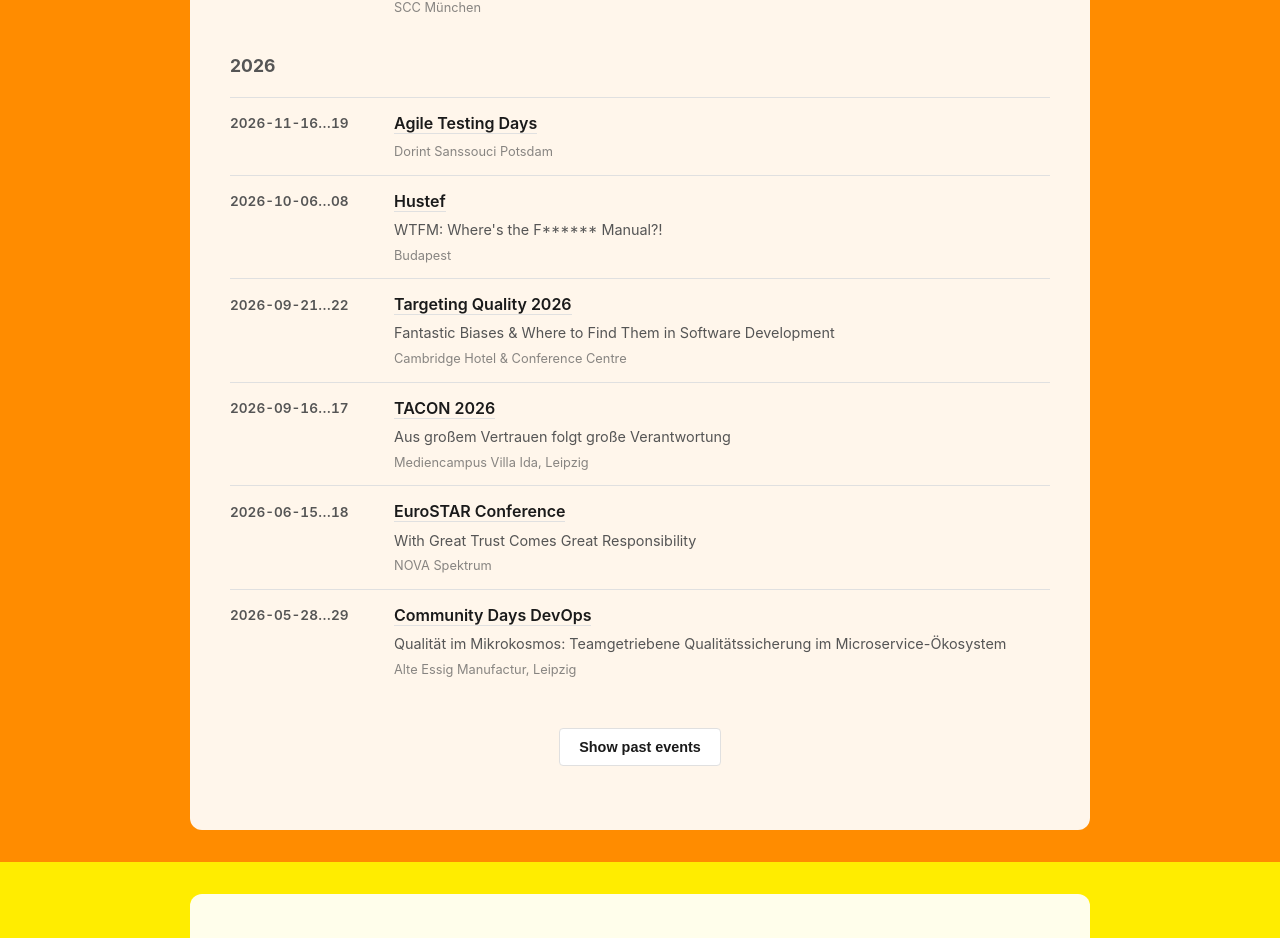
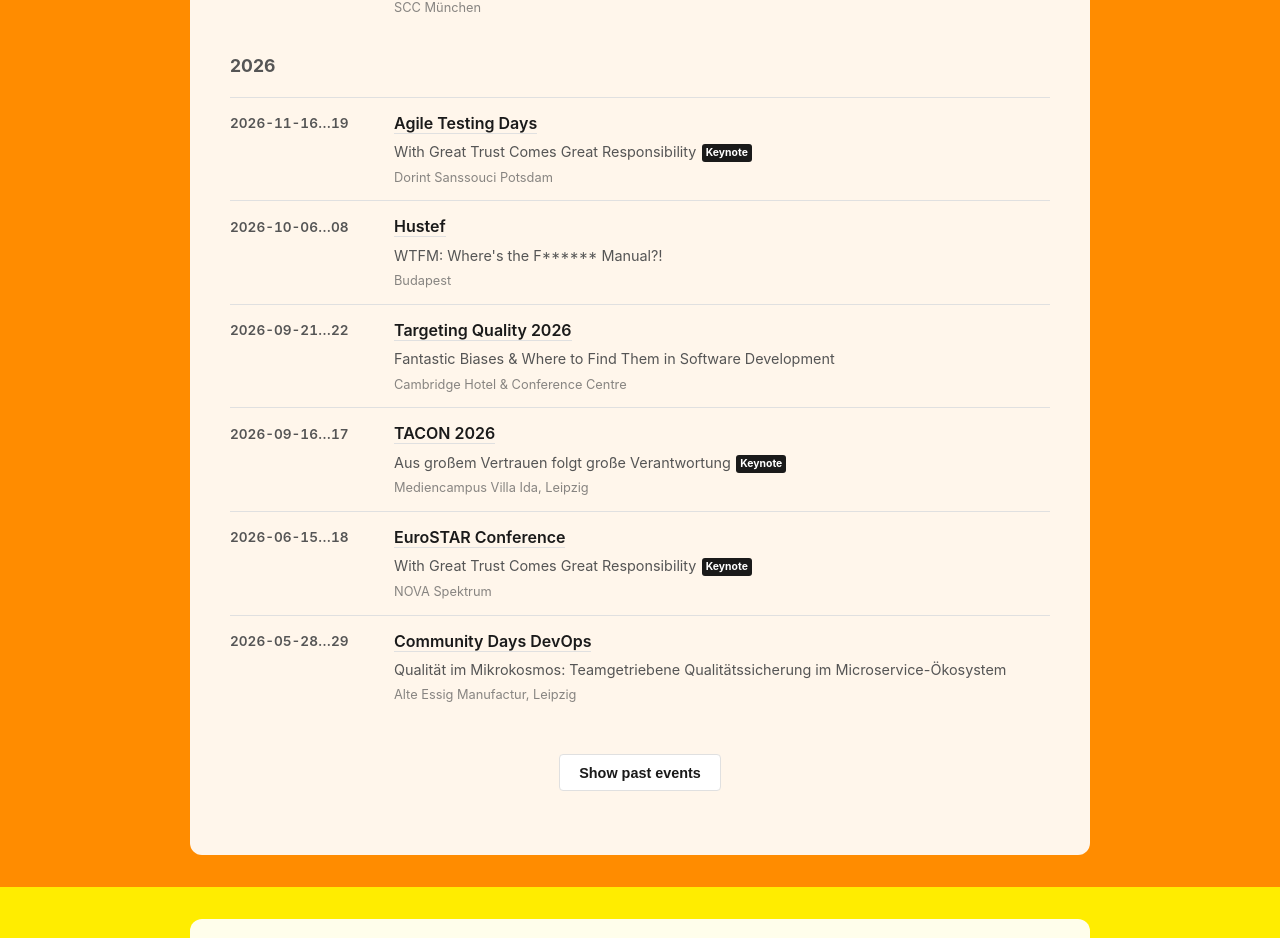
Before and after one commit to mkutz/mkutz.github.io, a React (Vite) app: page / in a window 1280 px wide. Shown: the part 1255-2193 px from the top of the page. Built offline with nearby package versions, Linux system fonts and the light colour scheme.

Commit message:
Add Agile Testing Days 2026 talk and mark keynotes in tour
List the talk on the Agile Testing Days 2026 entry and link to its session page. Add a keynote flag for tour talks, shown as a badge, and set it for Agile Testing Days 2026, TACON 2026, EuroSTAR 2026 and TACON 2023.

```diff
--- a/src/components/Tour/Tour.jsx
+++ b/src/components/Tour/Tour.jsx
@@ -17,10 +17,13 @@ function TourContentItem({ item }) {
     </span>
   )
 
+  const keynoteEl = item.keynote && <span className={styles.keynoteLabel}>Keynote</span>
+
   if (item.cancelled) {
     return (
       <div className={styles.tourContentItem}>
         <span className={styles.cancelledText}>{titleEl}</span>
+        {keynoteEl}
         {item.cancelLabel && <span className={styles.cancelLabel}>{item.cancelLabel}</span>}
         {extraEl}
       </div>
@@ -30,6 +33,7 @@ function TourContentItem({ item }) {
   return (
     <div className={styles.tourContentItem}>
       {titleEl}
+      {keynoteEl}
       {extraEl}
     </div>
   )
--- a/src/components/Tour/Tour.module.css
+++ b/src/components/Tour/Tour.module.css
@@ -127,6 +127,18 @@
   text-decoration: none;
 }
 
+.keynoteLabel {
+  display: inline-block;
+  background: var(--color-text);
+  color: var(--color-bg);
+  font-size: 0.65rem;
+  font-weight: 700;
+  padding: 0.1em 0.4em;
+  border-radius: 3px;
+  margin-left: 0.5em;
+  vertical-align: middle;
+}
+
 .showMoreContainer {
   margin-top: 3rem;
   display: flex;
--- a/src/data/tour.js
+++ b/src/data/tour.js
@@ -18,8 +18,8 @@ export const tourData = [
       {
         date: "2026-11-16…19",
         occasion: "Agile Testing Days",
-        occasionUrl: "https://agiletestingdays.com/",
-        content: [],
+        occasionUrl: "https://agiletestingdays.com/2026/session/with-great-trust-comes-great-responsibility/",
+        content: [{ title: "With Great Trust Comes Great Responsibility", anchor: "trust-responsibility", keynote: true }],
         location: "Dorint Sanssouci Potsdam",
         locationUrl: "https://g.page/Dorint-Potsdam?share",
       },
@@ -43,7 +43,7 @@ export const tourData = [
         date: "2026-09-16…17",
         occasion: "TACON 2026",
         occasionUrl: "https://events.summit-community.de/event/tacon-2026/",
-        content: [{ title: "Aus großem Vertrauen folgt große Verantwortung", anchor: "trust-responsibility" }],
+        content: [{ title: "Aus großem Vertrauen folgt große Verantwortung", anchor: "trust-responsibility", keynote: true }],
         location: "Mediencampus Villa Ida, Leipzig",
         locationUrl: "https://maps.app.goo.gl/o6CZGuEE6xt6Dq7s8",
       },
@@ -51,7 +51,7 @@ export const tourData = [
         date: "2026-06-15…18",
         occasion: "EuroSTAR Conference",
         occasionUrl: "https://conference.eurostarsoftwaretesting.com/",
-        content: [{ title: "With Great Trust Comes Great Responsibility", anchor: "trust-responsibility" }],
+        content: [{ title: "With Great Trust Comes Great Responsibility", anchor: "trust-responsibility", keynote: true }],
         location: "NOVA Spektrum",
         locationUrl: "https://maps.app.goo.gl/oGQjGqqL7etawUwLA",
       },
@@ -163,7 +163,7 @@ export const tourData = [
         date: "2023-09-26…27",
         occasion: "TACON 2023",
         occasionUrl: "https://www.tacon-konferenz.de/",
-        content: [{ title: "How (Not) to Measure Quality", anchor: "measure-quality-talk" }],
+        content: [{ title: "How (Not) to Measure Quality", anchor: "measure-quality-talk", keynote: true }],
         location: "Design Offices Leipzig Post",
         locationUrl: "https://goo.gl/maps/Bw59qBVgnmREsoW48",
       },
```
